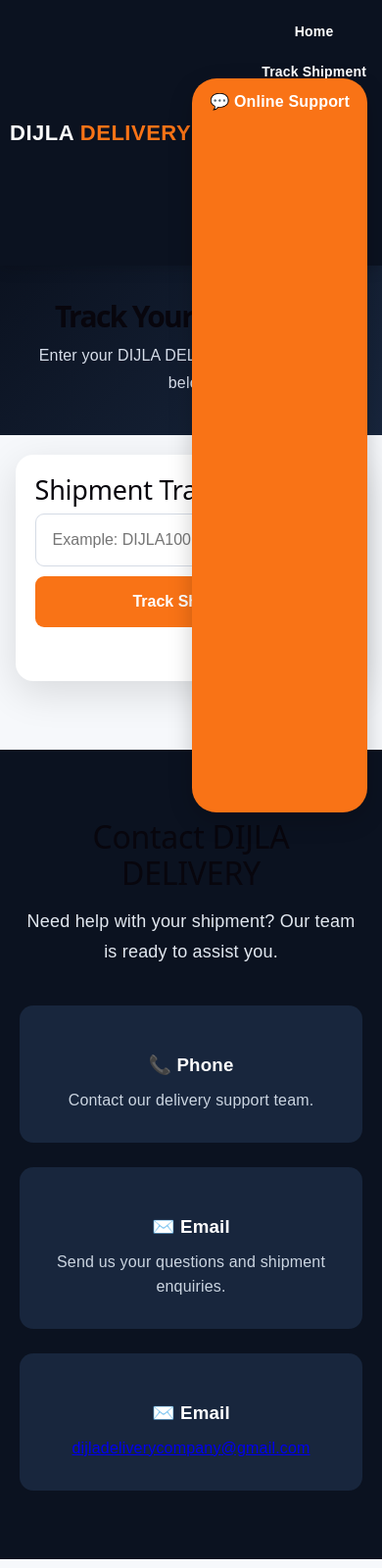
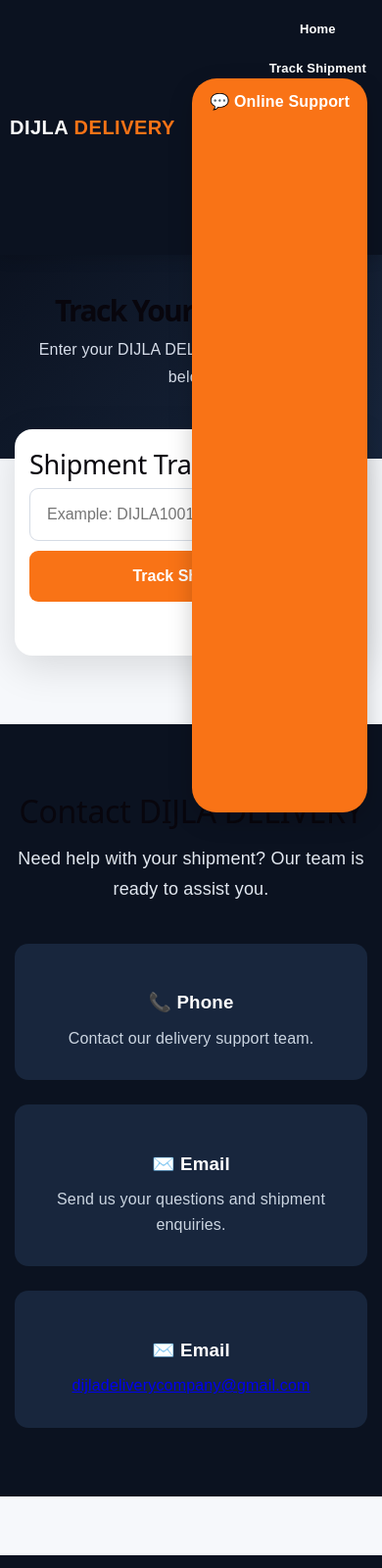
Before and after one commit to Dijladelivery/dijla-delivery, a website built with Vite: page index.html in a window 390 px wide. Shown: the top 1600 px of the page at 98% size. Built offline with nearby package versions, Linux system fonts and the light colour scheme; files whose address does not match are found by name.

Commit message:
Improve mobile layout

```diff
--- a/index.html
+++ b/index.html
@@ -1047,6 +1047,92 @@ max-height: 520px;
     footer {
         padding: 20px 10px;
     }
+}/* PHONE SIZE */
+@media (max-width: 600px) {
+
+    body {
+        width: 100%;
+        overflow-x: hidden;
+    }
+
+    header {
+        padding: 12px 10px;
+    }
+
+    .logo {
+        font-size: 20px;
+    }
+
+    nav {
+        display: flex;
+        flex-wrap: wrap;
+        justify-content: center;
+        gap: 5px;
+    }
+
+    nav a {
+        margin-left: 0;
+        font-size: 13px;
+    }
+
+    .hero {
+        padding: 45px 15px 70px;
+    }
+
+    .hero h1 {
+        font-size: 30px;
+    }
+
+    .hero p {
+        font-size: 16px;
+    }
+
+    .tracking-box {
+        width: calc(100% - 30px);
+        margin: -30px auto 40px;
+        padding: 20px 15px;
+    }
+
+    .search {
+        flex-direction: column;
+    }
+
+    .search input,
+    .search button {
+        width: 100%;
+    }
+
+    .contact,
+    .services,
+    .why-us,
+    .how-it-works {
+        padding-left: 15px;
+        padding-right: 15px;
+    }
+
+    .contact-grid,
+    .service-grid,
+    .why-grid,
+    .steps-grid {
+        grid-template-columns: 1fr;
+    }
+
+    .info {
+        grid-template-columns: 1fr;
+    }
+
+    #map {
+        height: 300px;
+    }
+
+    .support-button {
+        right: 15px;
+    }
+
+    .support-box {
+        right: 15px;
+        width: calc(100% - 30px);
+    }
 }
 </style>
 </head>
```
